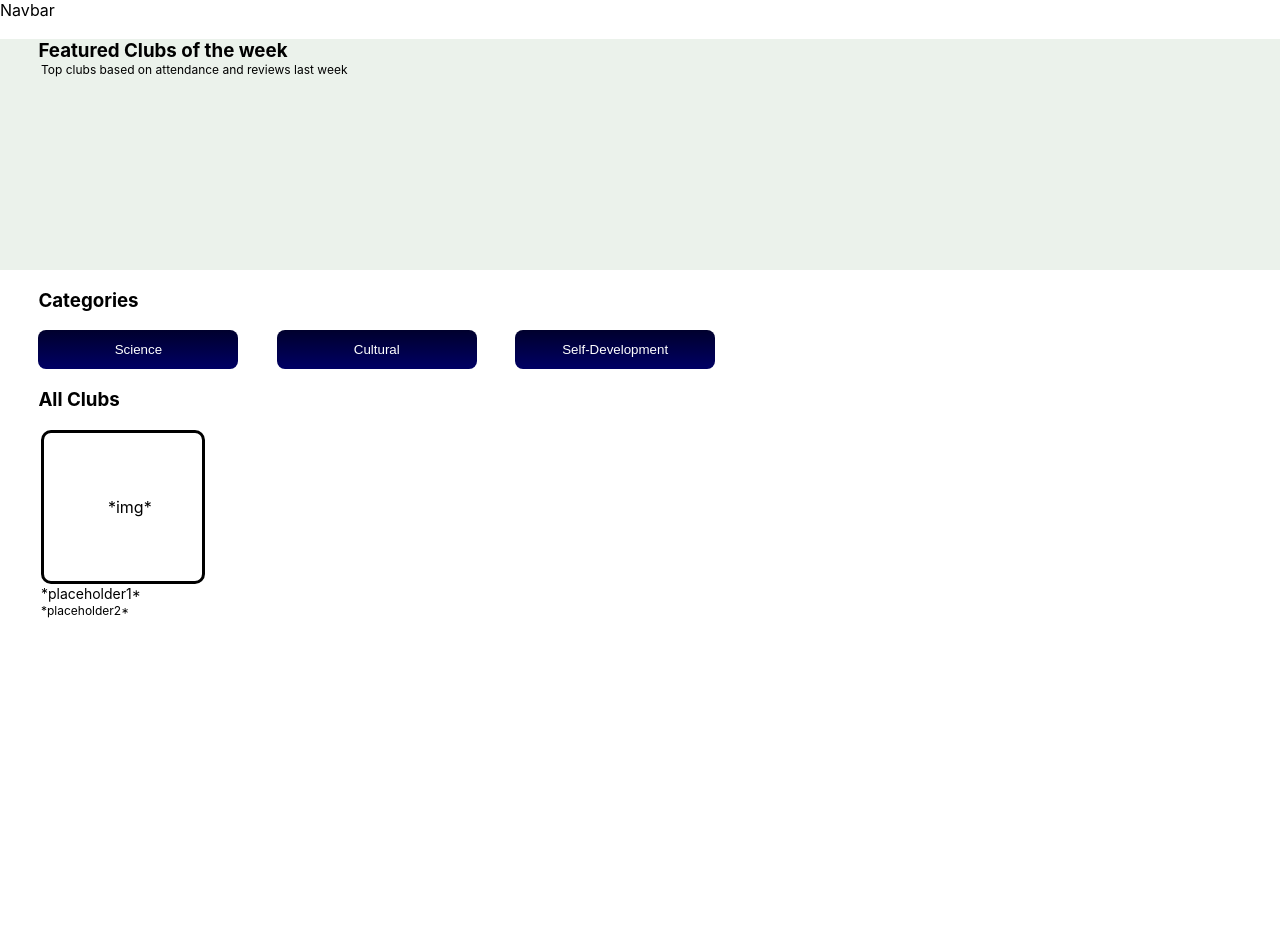
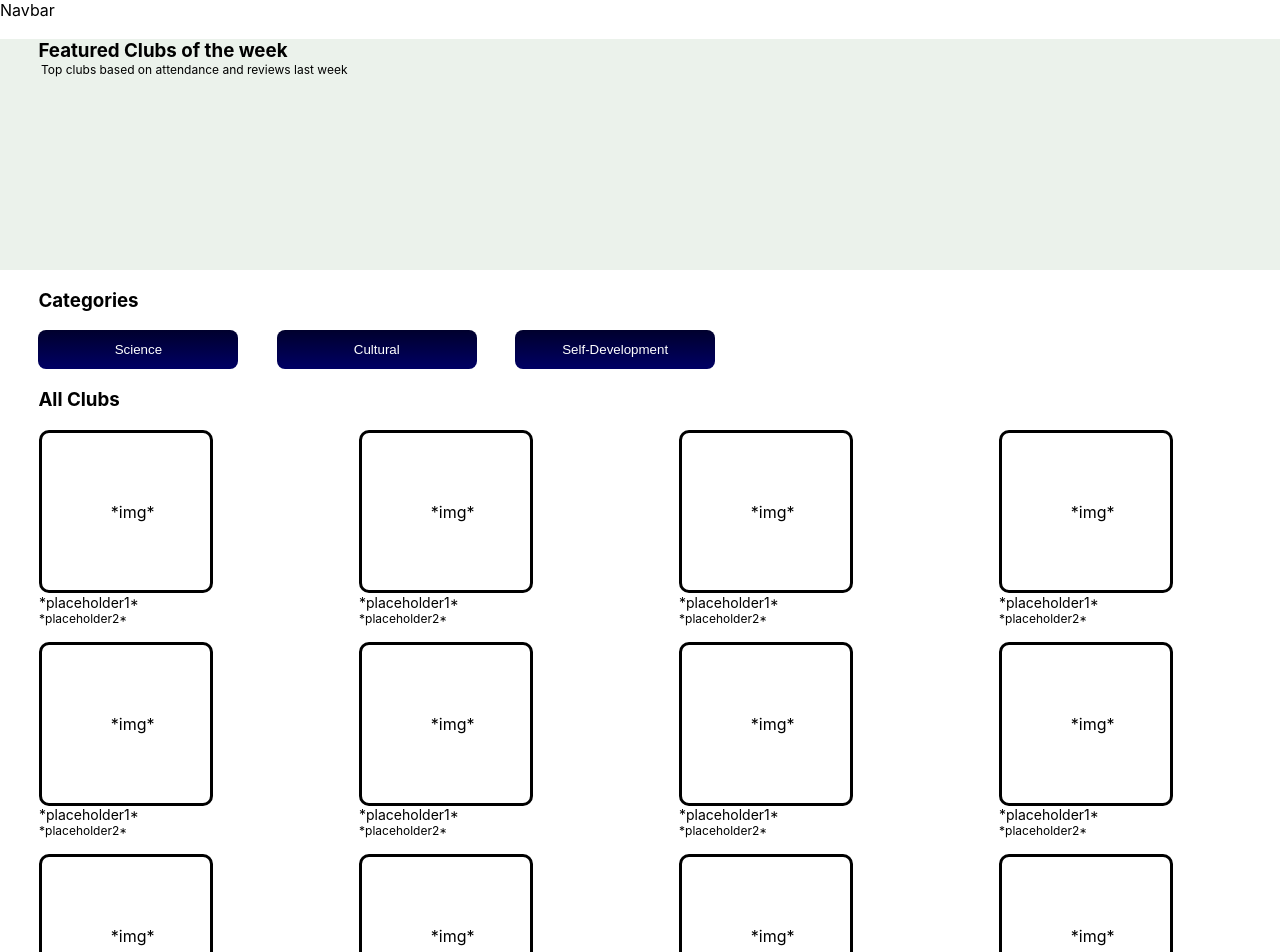
Before and after one commit to coding-hub-org/club-hub-legit-fe, a React (Create React App) app: page / in a window 1280 px wide. Shown: the top 952 px of the page. Before the commit the page ends 800 px from the top, so only its background shows below. Built offline with nearby package versions, Linux system fonts and the light colour scheme.

Commit message:
clubs now displayed in rows of 4

```diff
--- a/src/components/HomePage/Clubs.css
+++ b/src/components/HomePage/Clubs.css
@@ -1,14 +1,14 @@
-.club-img {
-    padding: 5%;
-    margin-left: 3.2%;
+#club-img {
+    padding: 21.5%;
+    margin-left: 12.2%;
     width: 30px;
     border-style: solid;
     border-color: black;
-    border-radius:10px; ;
+    border-radius:10px;
 }
 
 p {
-    margin-left: 3.2%;
+    margin-left: 12.2%;
     font-size: 14px;
     margin-top:0.1%;
     margin-bottom:0.1%;
@@ -16,4 +16,5 @@ p {
 
 #p2 {
     font-size: 12px;
+    margin-bottom: 5%;
 }
--- a/src/components/HomePage/Clubs.js
+++ b/src/components/HomePage/Clubs.js
@@ -4,7 +4,8 @@ import "./Clubs.css";
 function Clubs() {
   return (
       <div>
-        <div className="club-img">
+        <div className="club-container">
+          <div id="club-img">
             *img*
           </div>
 
@@ -16,6 +17,7 @@ function Clubs() {
             *placeholder2*
           </p>
         </div>
+      </div>
   );
 }
 
--- a/src/components/HomePage/Home.css
+++ b/src/components/HomePage/Home.css
@@ -41,3 +41,10 @@ button:hover {
 #all-clubs {
     margin-left: 3%;
 }
+
+.club-containers {
+    display: grid;
+    grid-template-columns: 25% 25% 25% 25%;
+
+
+}
--- a/src/components/HomePage/Home.js
+++ b/src/components/HomePage/Home.js
@@ -28,7 +28,11 @@ function Home() {
 
       <div className="all-clubs-section">
         <h3 id="all-clubs">All Clubs</h3>
-        <Clubs />
+        <div className="club-containers">
+          <Clubs /> <Clubs /> <Clubs /> <Clubs /> <Clubs /> <Clubs /> <Clubs /> <Clubs />
+          <Clubs /> <Clubs /> <Clubs /> <Clubs /> <Clubs /> <Clubs /> <Clubs /> <Clubs />
+
+        </div>
       </div>
     </div>
   );
```
Lines whose indentation alone changed are shown as unchanged.
